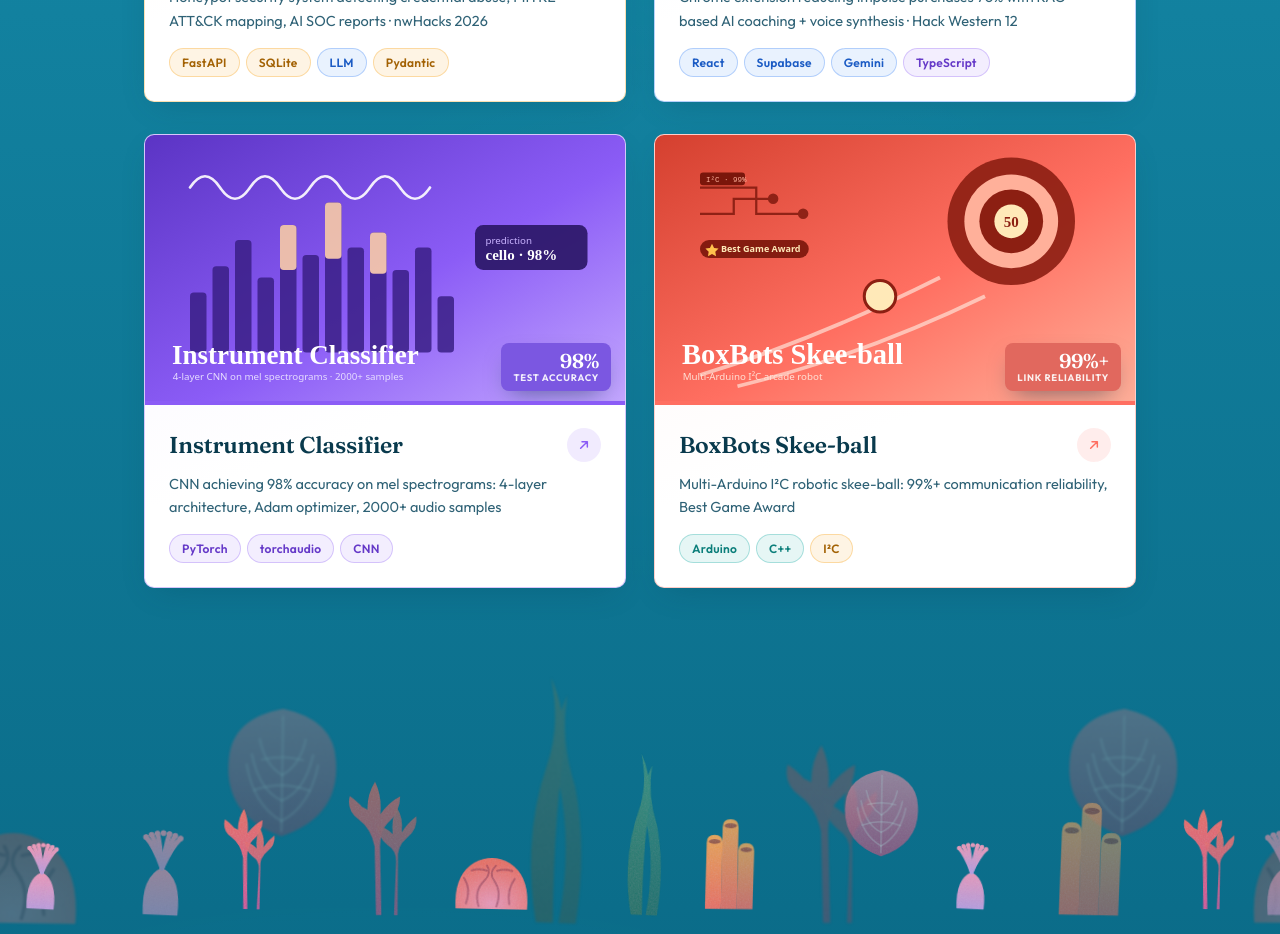
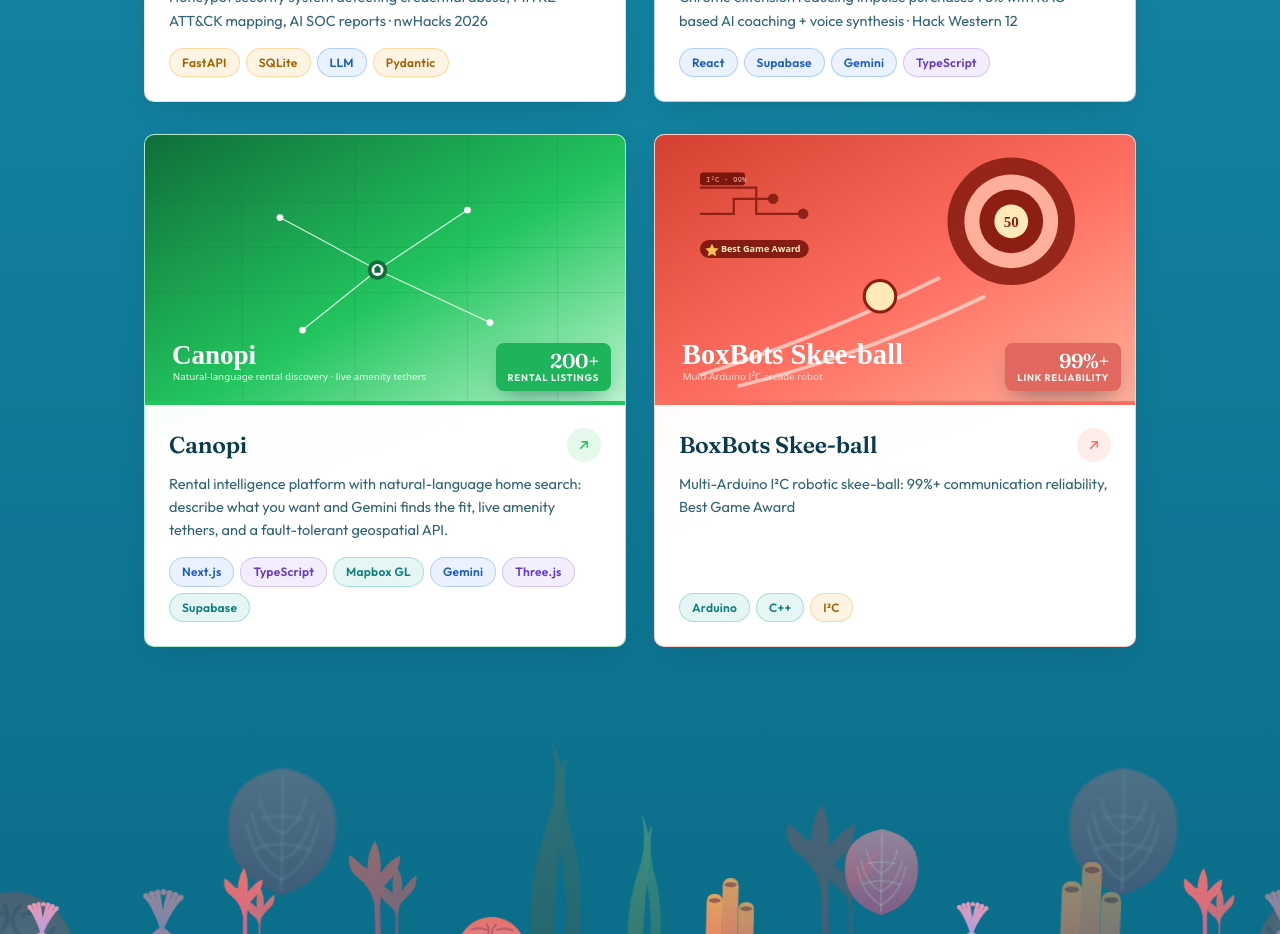
Before and after one commit to ZhuBryan/Portfolio-Site, a React (Vite) app: page / in a window 1280 px wide. Shown: the part 2460-3394 px from the top of the page. Built offline with nearby package versions, Linux system fonts and the light colour scheme.

Commit message:
Replace Instrument Classifier with Canopi (Hack Canada 2026), add YouTube embed support to project modal

```diff
--- a/src/data/projects.ts
+++ b/src/data/projects.ts
@@ -42,6 +42,8 @@
   thumbnailVideoUrl?: string;
   gallery?: string[];
   fullVideoUrl?: string;
+  /** YouTube video id for the modal's media slot (mediaType: 'video'). Takes priority over fullVideoUrl. */
+  youtubeId?: string;
   accentColor: string;
   /** One-line "exhibit" summary shown on the flagship card. */
   tagline?: string;
@@ -184,44 +186,48 @@
     ],
   },
   {
-    id: 'instrument-classifier',
-    name: 'Instrument Classifier',
+    id: 'canopi',
+    name: 'Canopi',
     description:
-      'CNN achieving 98% accuracy on mel spectrograms: 4-layer architecture, Adam optimizer, 2000+ audio samples',
+      'Rental intelligence platform with natural-language home search: describe what you want and Gemini finds the fit, live amenity tethers, and a fault-tolerant geospatial API.',
     longDescription:
-      'Trained a four-layer convolutional network on mel-spectrogram representations of 2000+ audio samples to classify musical instruments with 98% test accuracy. Used Adam, data augmentation, and careful regularization to keep generalization tight.',
-    accentColor: '#8b5cf6',
-    tagline: 'Naming instruments from a picture of sound.',
+      'Team project built at Hack Canada 2026. My focus was the AI preference layer and the 3D map experience: a conversational engine where Gemini infers an 8-axis lifestyle profile from plain-English answers and updates a live radar chart in real time, plus the animated amenity tethers and Three.js neighborhood diorama that visualize walkability, transit, and greenery around a selected listing. The wider platform layers that on top of a scraped-and-enriched dataset of 200+ real Canadian rental listings and a fault-tolerant vitality API (3-mirror Overpass failover, server-side caching, in-flight deduplication) that keeps amenity data flowing under load.',
+    accentColor: '#22c55e',
+    tagline: 'Home search that listens instead of filters.',
     metrics: [
-      { value: '98%', label: 'test accuracy' },
-      { value: '2k+', label: 'audio samples' },
+      { value: '200+', label: 'rental listings' },
+      { value: '8-axis', label: 'preference engine' },
+      { value: '3×', label: 'API failover' },
     ],
-    mediaType: 'photo',
-    imageUrl: '/images/projects/instrument-classifier.svg',
-    gallery: ['/images/projects/instrument-classifier.svg'],
+    mediaType: 'video',
+    youtubeId: 'VEvdZdRp5EU',
+    imageUrl: '/images/projects/canopi.svg',
     tags: [
-      { label: 'PyTorch', tone: 'purple' },
-      { label: 'torchaudio', tone: 'purple' },
-      { label: 'CNN', tone: 'purple' },
+      { label: 'Next.js', tone: 'blue' },
+      { label: 'TypeScript', tone: 'purple' },
+      { label: 'Mapbox GL', tone: 'teal' },
+      { label: 'Gemini', tone: 'blue' },
+      { label: 'Three.js', tone: 'purple' },
+      { label: 'Supabase', tone: 'teal' },
     ],
     deckCards: [
       {
-        type: 'Audio Pipeline',
-        title: 'Mel Spectrogram',
+        type: 'Preference Engine',
+        title: 'Natural-Language Home Search',
         content:
-          'Raw WAV → resample → 128-bin mel spectrogram, normalized per-clip. Augmented with time/frequency masking on the fly.',
+          'Describe what you want in plain English, like "quiet, near good food, short commute," and Gemini infers a structured 8-axis lifestyle profile, auto-selecting the listing that fits and snapping the map straight to it. No filters, no dropdowns.',
       },
       {
-        type: 'Network',
-        title: '4-layer CNN',
+        type: 'Map Intelligence',
+        title: 'Live Amenity Tethers',
         content:
-          'Four conv blocks (32→64→128→256), batch norm + ReLU + max-pool, single dense head. Trained with Adam + cosine schedule.',
+          'Selecting a home draws real-time animated tether lines to nearby cafes, transit, parks, and clinics, pulled live from OpenStreetMap. Each tether opens into a card with walk time, rating, and distance.',
       },
       {
-        type: 'Result',
-        title: '98% Test Accuracy',
+        type: 'Reliability',
+        title: '3-Mirror Failover',
         content:
-          '2000+ samples across instrument classes. Top-1 holds at 98% with no obvious confusion clusters on the per-class matrix.',
+          'A fault-tolerant vitality API with 3-mirror Overpass failover, 5-minute server-side caching, and in-flight request deduplication, built to keep live amenity data flowing even when the primary source stalls in dense downtown areas.',
       },
     ],
   },
--- a/src/sections/Projects/ProjectModal.tsx
+++ b/src/sections/Projects/ProjectModal.tsx
@@ -61,7 +61,15 @@
             </button>
 
             <div className="modal-media">
-              {project.mediaType === 'video' && project.fullVideoUrl ? (
+              {project.mediaType === 'video' && project.youtubeId ? (
+                <iframe
+                  className="modal-media__video"
+                  src={`https://www.youtube.com/embed/${project.youtubeId}`}
+                  title={`${project.name} demo video`}
+                  allow="accelerometer; autoplay; clipboard-write; encrypted-media; gyroscope; picture-in-picture; web-share"
+                  allowFullScreen
+                />
+              ) : project.mediaType === 'video' && project.fullVideoUrl ? (
                 <video className="modal-media__video" src={project.fullVideoUrl} controls playsInline />
               ) : (
                 <div className="modal-media__gallery">
```
Also changed, not shown: public/images/projects/canopi.svg (added).
